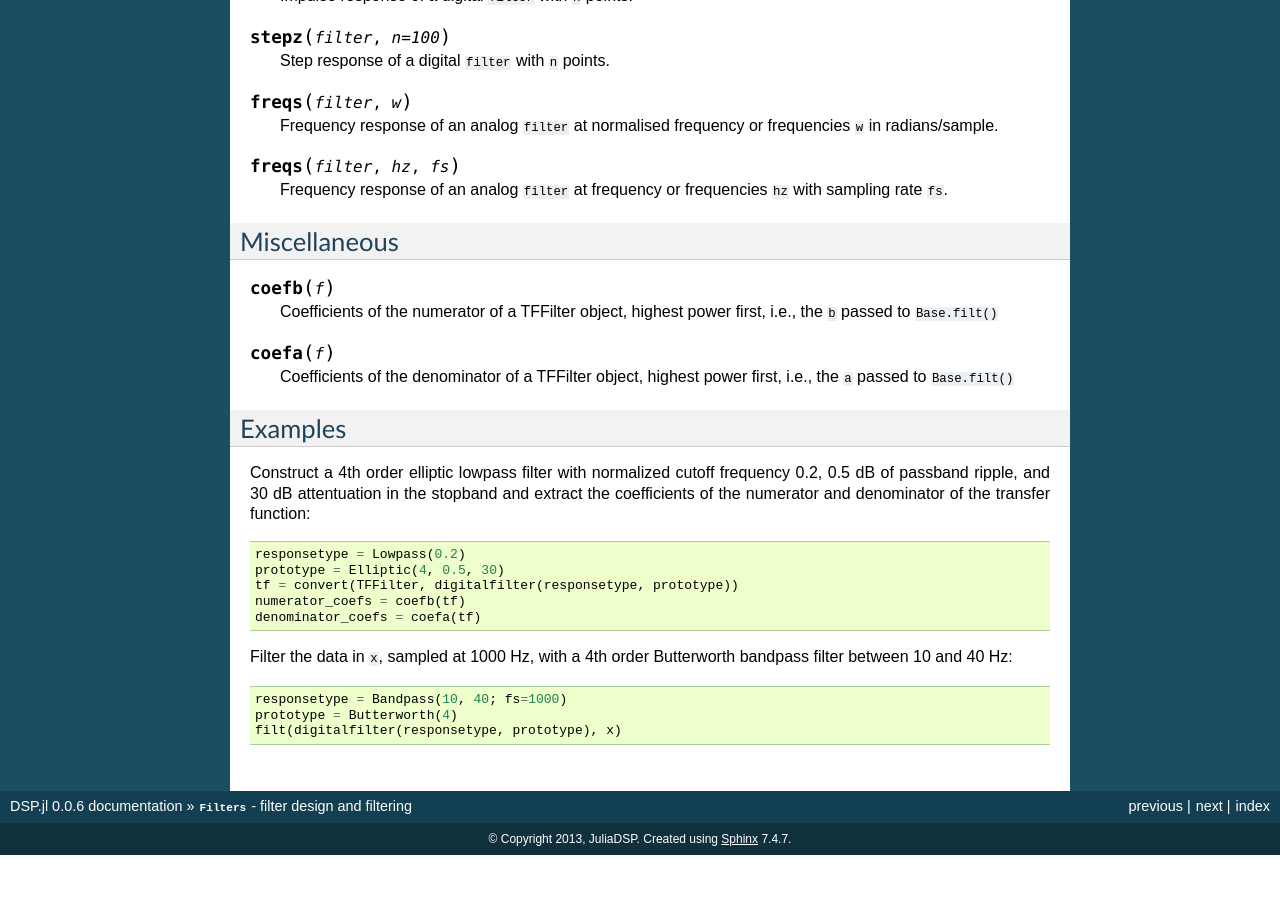
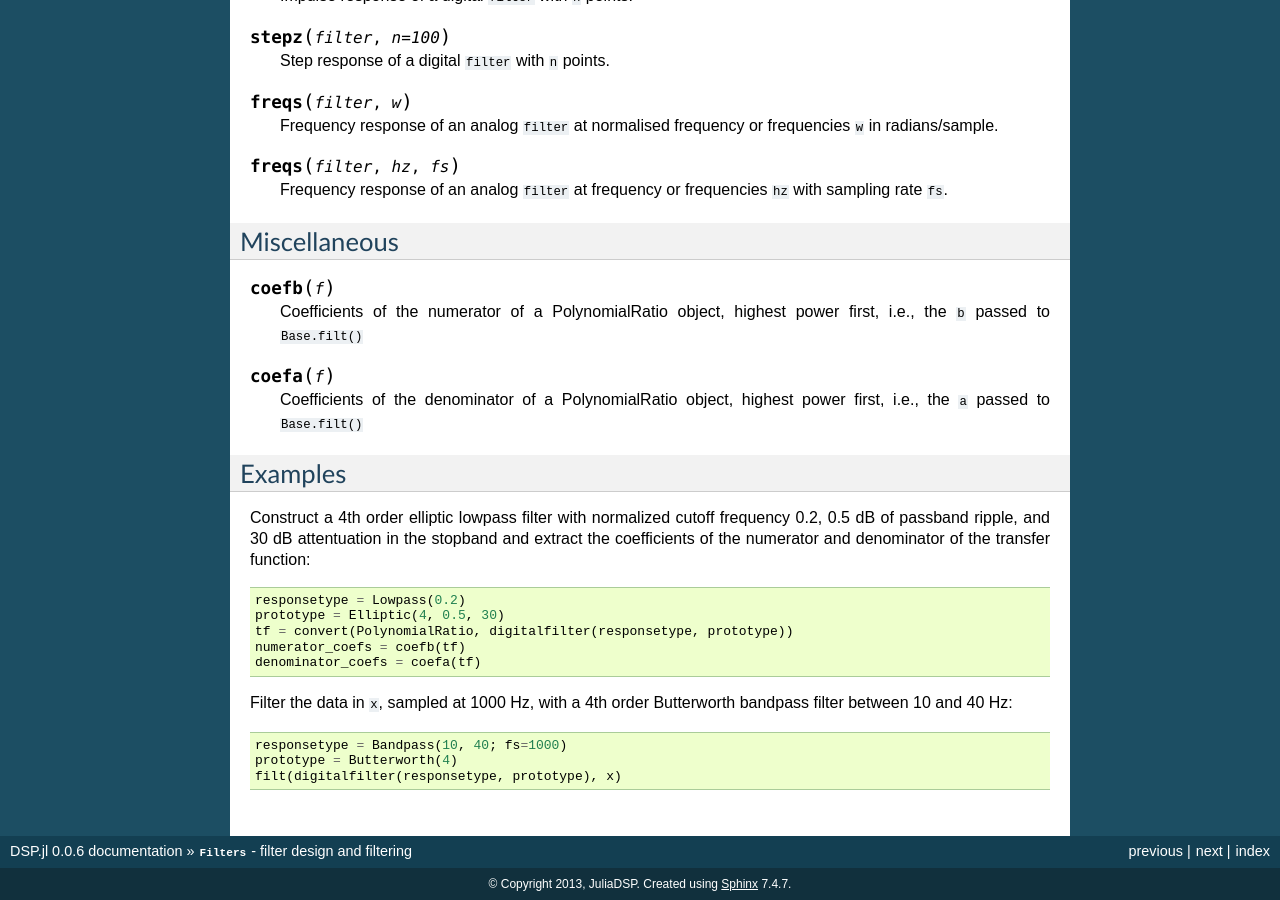
Before and after one commit to JuliaDSP/DSP.jl, a Sphinx documentation site: the page built from doc/filters.rst, in a window 1280 px wide and 900 px high, scrolled down 2677 px. Built offline with Sphinx 7.4.7, drawn with Linux system fonts in a browser that asks for light colours; formulas are drawn with MathJax 3; before the commit the page ends 3532 px from its top, so only the background shows below that; some of the changed text lies outside the part shown.

Commit message:
Rename filter types to distinguish coefficients from implementations
ZPKFilter -> ZeroPoleGain
TFFilter -> PolynomialRatio
BiquadFilter -> Biquad
SOSFilter -> SecondOrderSections

```diff
--- a/doc/filters.rst
+++ b/doc/filters.rst
@@ -7,14 +7,14 @@
 DSP.jl supports common filter representations. Filters can be converted
 from one type to another using ``convert``.
 
-.. function:: ZPKFilter(z, p, k)
+.. function:: ZeroPoleGain(z, p, k)
 
     Filter representation in terms of zeros ``z``, poles ``p``, and
     gain ``k``:
 
     .. math:: H(x) = k\frac{(x - \verb!z[1]!) \ldots (x - \verb!z[end]!)}{(x - \verb!p[1]!) \ldots (x - \verb!p[end]!)}
 
-.. function:: TFFilter(b, a)
+.. function:: PolynomialRatio(b, a)
 
     Filter representation in terms of the coefficients of the numerator
     ``b`` and denominator ``a`` of the transfer function:
@@ -52,9 +52,9 @@
 
     Apply filter ``f`` along the first dimension of array ``x``. ``si``
     is an optional array representing the initial filter state
-    (defaults to zeros). If ``f`` is a ``TFFilter``, ``BiquadFilter``,
-    or ``SOSFilter``, filtering is implemented directly. If ``f`` is a
-    ``ZPKFilter``, it is first converted to an ``SOSFilter``.
+    (defaults to zeros). If ``f`` is a ``PolynomialRatio``, ``Biquad``,
+    or ``SecondOrderSections``, filtering is implemented directly. If ``f`` is a
+    ``ZeroPoleGain``, it is first converted to an ``SecondOrderSections``.
 
 .. function:: filt!(out, f, x[, si])
 
@@ -188,12 +188,12 @@
 
 .. function:: coefb(f)
 
-    Coefficients of the numerator of a TFFilter object, highest power
+    Coefficients of the numerator of a PolynomialRatio object, highest power
     first, i.e., the ``b`` passed to ``Base.filt()``
 
 .. function:: coefa(f)
 
-    Coefficients of the denominator of a TFFilter object, highest power
+    Coefficients of the denominator of a PolynomialRatio object, highest power
     first, i.e., the ``a`` passed to ``Base.filt()``
 
 
@@ -207,7 +207,7 @@
 
   responsetype = Lowpass(0.2)
   prototype = Elliptic(4, 0.5, 30)
-  tf = convert(TFFilter, digitalfilter(responsetype, prototype))
+  tf = convert(PolynomialRatio, digitalfilter(responsetype, prototype))
   numerator_coefs = coefb(tf)
   denominator_coefs = coefa(tf)
 
```
Also changed, not shown: other parts of doc/filters.rst (+3 -3 lines), 12 other files.
